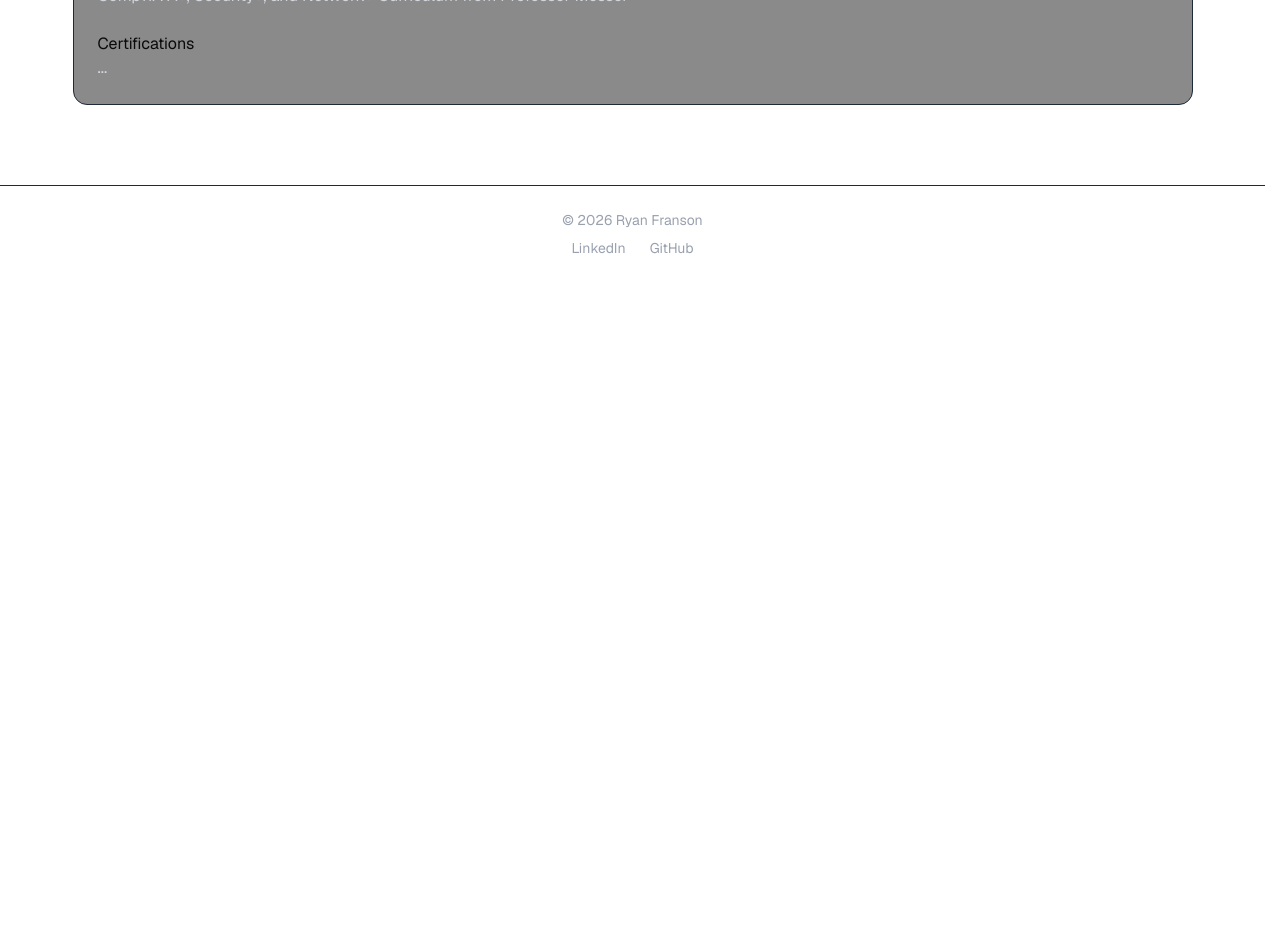
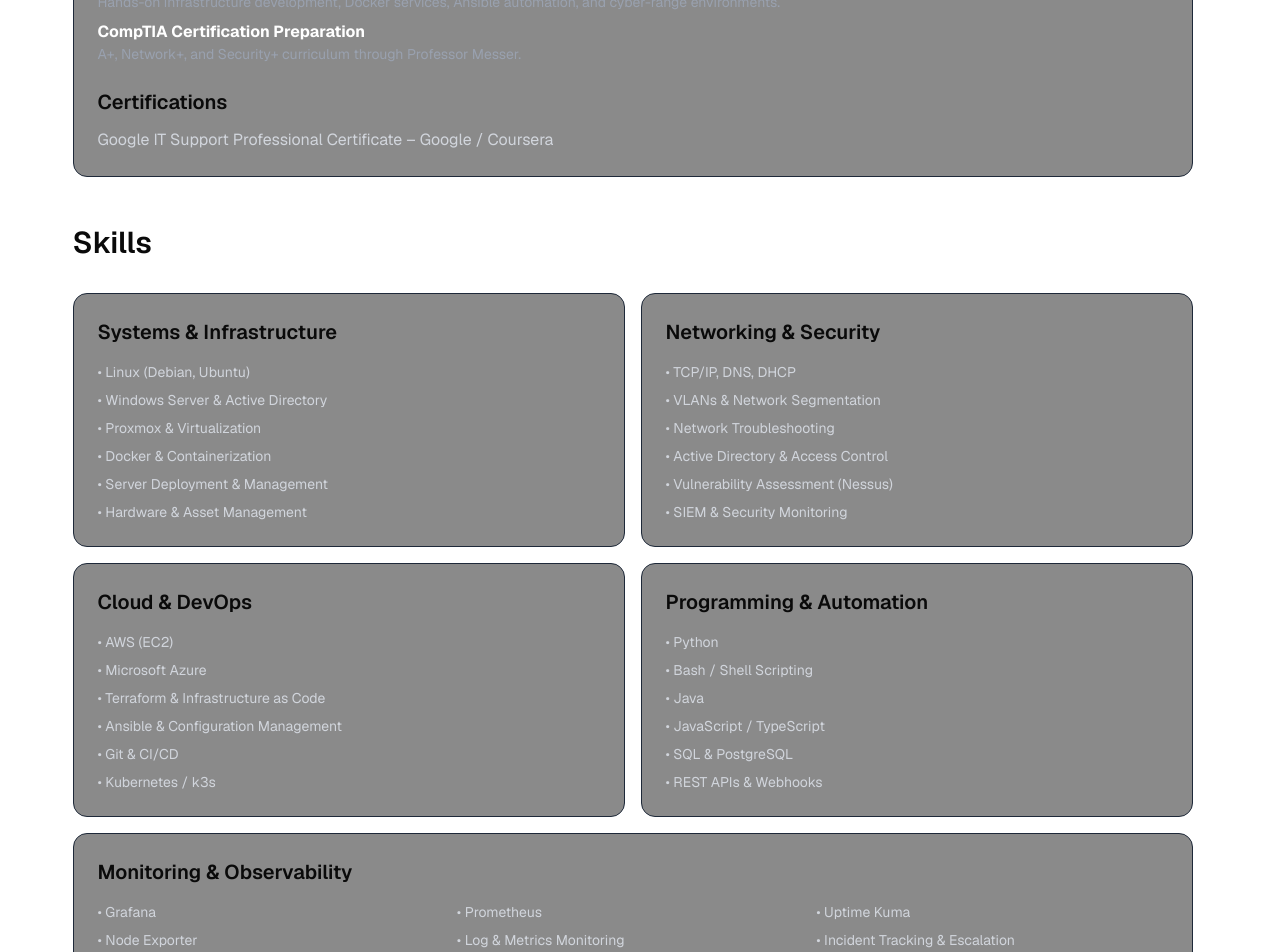
Before and after one commit to Ryan4012/portv2, a Next.js app: page / in a window 1280 px wide. Shown: the part 2520-3472 px from the top of the page. Before the commit the page ends 2802 px from the top, so only its background shows below. Built offline with nearby package versions, Linux system fonts and the light colour scheme.

Commit message:
Update to skills, education, etc. UI edits.

```diff
--- a/app/page.tsx
+++ b/app/page.tsx
@@ -129,39 +129,111 @@ export default function Home() {
 
           <br></br>
 
-          <h2>Technical Development</h2>
+          <h2 className="text-xl font-semibold mb-3">Technical Development</h2>
           <ul className="space-y-2 text-gray-300">
-            <li>Offensive Security Society at CSUF - Applied Independent Study through Workshops and Labs</li>
-            <li>CompTIA A+, Security+, and Network+ Curriculum from Professor Messer</li>
+            <li>
+              <strong className="text-white">Offensive Security Society (OSS) – CSUF | Purple Team, Infrastructure</strong>
+              <p className="text-sm text-gray-400">
+                Hands-on infrastructure development, Docker services, Ansible automation, and cyber-range environments.
+              </p>
+            </li>
+            <li>
+              <strong className="text-white">CompTIA Certification Preparation</strong>
+              <p className="text-sm text-gray-400">
+                A+, Network+, and Security+ curriculum through Professor Messer.
+              </p>
+            </li>
           </ul>
 
-          <br></br>
-          <h2>Certifications</h2>
+          <br />
+
+          <h2 className="text-xl font-semibold mb-3">Certifications</h2>
           <ul className="space-y-2 text-gray-300">
-            <li>...</li>
+            <li>
+              Google IT Support Professional Certificate – Google / Coursera
+            </li>
           </ul>
 
         </div>
 
       </section>
 
-      {/*
+      {/* Skills */}
       <section id="skills">
 
-      <h1 className="text-3xl font-semibold my-8">Skills</h1>
+        <h1 className="text-3xl font-semibold my-8">Skills</h1>
 
-        <div className="p-6 rounded-xl border border-gray-800 bg-neutral-900/50">
-          <h3 className="text-xl font-semibold mb-3">Tools & Technologies</h3>
-          <ul className="space-y-2 text-gray-300">
-            <li>...</li>
-            <li>...</li>
-            <li>...</li>
-            <li>...</li>
-          </ul>
+        <div className="grid grid-cols-1 md:grid-cols-2 gap-4">
+
+          {/* Systems & Infrastructure */}
+          <div className="p-6 rounded-xl border border-gray-800 bg-neutral-900/50">
+            <h3 className="text-xl font-semibold mb-4">Systems & Infrastructure</h3>
+            <ul className="space-y-2 text-gray-300 text-sm">
+              <li>• Linux (Debian, Ubuntu)</li>
+              <li>• Windows Server & Active Directory</li>
+              <li>• Proxmox & Virtualization</li>
+              <li>• Docker & Containerization</li>
+              <li>• Server Deployment & Management</li>
+              <li>• Hardware & Asset Management</li>
+            </ul>
+          </div>
+
+          {/* Networking & Security */}
+          <div className="p-6 rounded-xl border border-gray-800 bg-neutral-900/50">
+            <h3 className="text-xl font-semibold mb-4">Networking & Security</h3>
+            <ul className="space-y-2 text-gray-300 text-sm">
+              <li>• TCP/IP, DNS, DHCP</li>
+              <li>• VLANs & Network Segmentation</li>
+              <li>• Network Troubleshooting</li>
+              <li>• Active Directory & Access Control</li>
+              <li>• Vulnerability Assessment (Nessus)</li>
+              <li>• SIEM & Security Monitoring</li>
+            </ul>
+          </div>
+
+          {/* Cloud & DevOps */}
+          <div className="p-6 rounded-xl border border-gray-800 bg-neutral-900/50">
+            <h3 className="text-xl font-semibold mb-4">Cloud & DevOps</h3>
+            <ul className="space-y-2 text-gray-300 text-sm">
+              <li>• AWS (EC2)</li>
+              <li>• Microsoft Azure</li>
+              <li>• Terraform & Infrastructure as Code</li>
+              <li>• Ansible & Configuration Management</li>
+              <li>• Git & CI/CD</li>
+              <li>• Kubernetes / k3s</li>
+            </ul>
+          </div>
+
+          {/* Programming & Automation */}
+          <div className="p-6 rounded-xl border border-gray-800 bg-neutral-900/50">
+            <h3 className="text-xl font-semibold mb-4">Programming & Automation</h3>
+            <ul className="space-y-2 text-gray-300 text-sm">
+              <li>• Python</li>
+              <li>• Bash / Shell Scripting</li>
+              <li>• Java</li>
+              <li>• JavaScript / TypeScript</li>
+              <li>• SQL & PostgreSQL</li>
+              <li>• REST APIs & Webhooks</li>
+            </ul>
+          </div>
+
+          {/* Monitoring & Observability */}
+          <div className="p-6 rounded-xl border border-gray-800 bg-neutral-900/50 md:col-span-2">
+            <h3 className="text-xl font-semibold mb-4">Monitoring & Observability</h3>
+            <ul className="grid grid-cols-1 sm:grid-cols-2 md:grid-cols-3 gap-2 text-gray-300 text-sm">
+              <li>• Grafana</li>
+              <li>• Prometheus</li>
+              <li>• Uptime Kuma</li>
+              <li>• Node Exporter</li>
+              <li>• Log & Metrics Monitoring</li>
+              <li>• Incident Tracking & Escalation</li>
+            </ul>
+          </div>
+
         </div>
 
       </section>
-      */}
+
 
 
 
--- a/components/Footer.tsx
+++ b/components/Footer.tsx
@@ -1,6 +1,6 @@
 export default function Footer() {
     return (
-      <footer className="border-t border-gray-800 mt-10 py-6 text-center text-sm text-gray-400">
+      <footer id="contact" className="border-t border-gray-800 mt-10 py-6 text-center text-sm text-gray-400">
         <p>© 2026 Ryan Franson</p>
         <div className="flex justify-center gap-6 mt-2">
           <a href="https://linkedin.com/in/ryan-franson">LinkedIn</a>
--- a/components/TerminalNav.tsx
+++ b/components/TerminalNav.tsx
@@ -20,19 +20,19 @@ const destinations = [
     label: "Experience",
     description: "Professional experience and work",
     command: "experience",
-    href: "/experience",
+    href: "/#experience",
   },
   {
     label: "Technical Skills",
     description: "Technologies and competencies",
     command: "skills",
-    href: "/skills",
+    href: "/#skills",
   },
   {
     label: "Contact",
     description: "Contact information and links",
     command: "contact",
-    href: "/contact",
+    href: "/#contact",
   },
 ];
 
```
